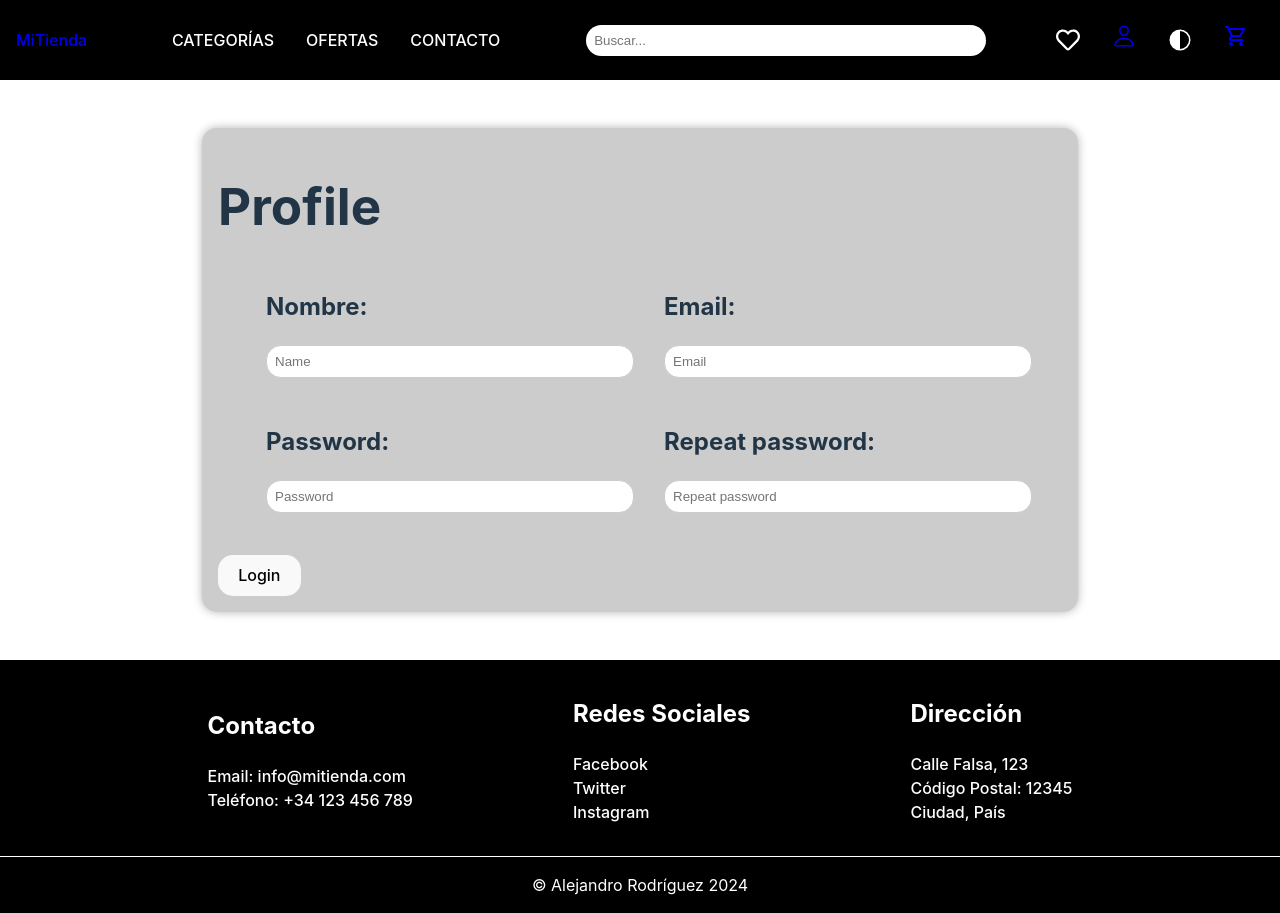
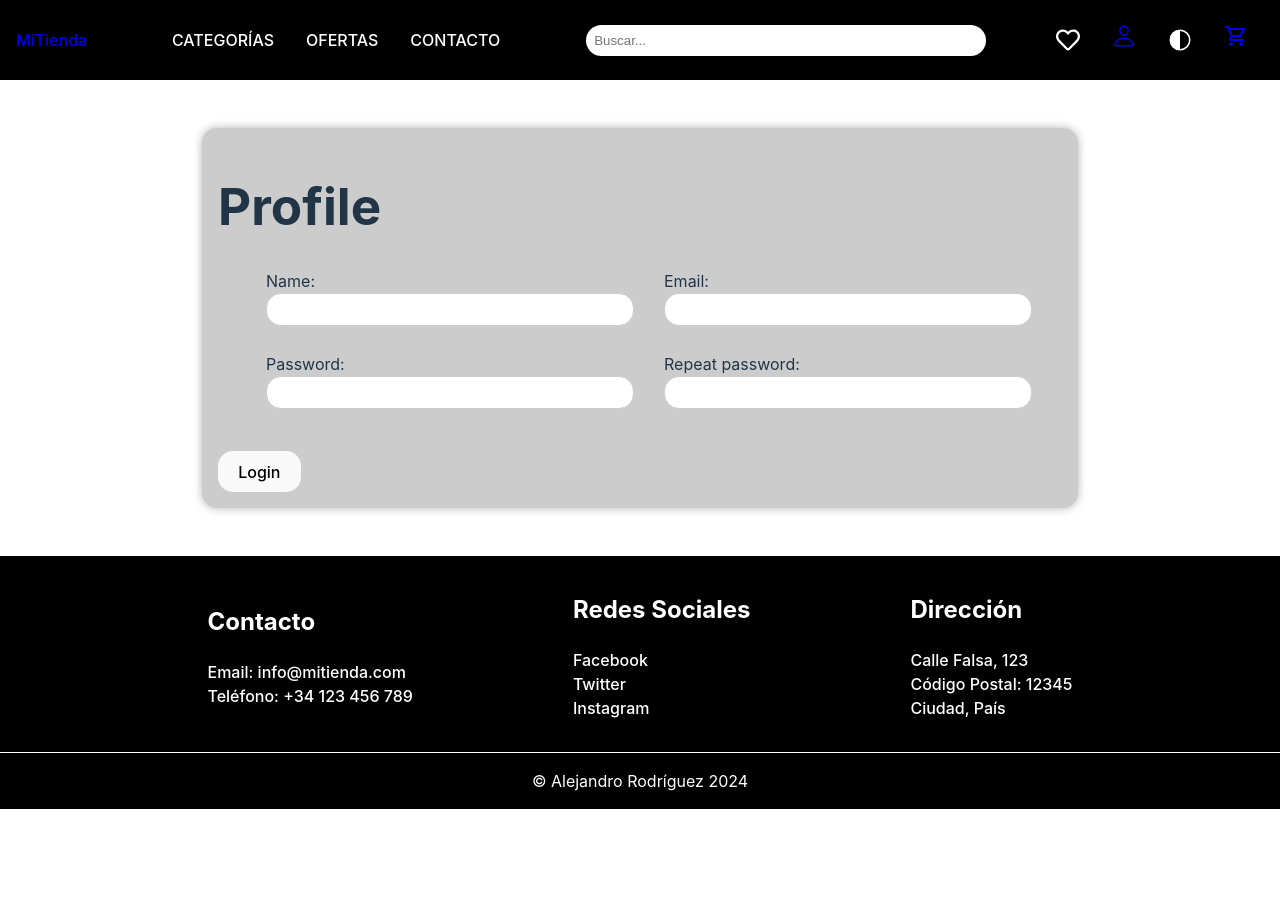
Before and after one commit to Alexrguez9/e-commerce_React, a React (Vite) app in the folder myshop/: page /login in a window 1280 px wide. After the commit the page ends 809 px from the top, so only its background shows below. Built offline with nearby package versions, Linux system fonts and the light colour scheme.

Commit message:
Create profile form with react-hook-form. Created errors for password and repeatPassword

```diff
--- a/myshop/package.json
+++ b/myshop/package.json
@@ -15,6 +15,7 @@
     "json-server": "^1.0.0-alpha.23",
     "react": "^18.2.0",
     "react-dom": "^18.2.0",
+    "react-hook-form": "^7.51.0",
     "react-icons": "^5.0.1",
     "react-redux": "^9.1.0",
     "react-router-dom": "^6.22.0",
--- a/myshop/src/views/Profile.jsx
+++ b/myshop/src/views/Profile.jsx
@@ -2,41 +2,74 @@ import React, { useState } from "react";
 import { useAuth } from "../context/AuthContext";
 import './Profile.css';
 import { useLocation, useNavigate } from "react-router-dom";
+import { useForm } from "react-hook-form";
 
 const Profile = () => {
     const { user, login, logout } = useAuth();
-    const [formData, setFormData] = useState({ name: '', email: '', role:'' , password:'', repeatPassword:''});
 
     const navigate = useNavigate();
     const location = useLocation();
 
-    const handleInputsChange = (e) => {
-        const { name, value } = e.target;
-        if (value.includes("@admin")){
-            formData.role = "admin";
-        } else {
-            formData.role = "user";
-        }
-        setFormData(prevData => ({
-            ...prevData,
-            [name]: value,
-            ['role']: formData.role,
-        }));
-    }
+    const {
+        register,
+        handleSubmit,
+        watch,
+        clearErrors,
+        setError,
+        formState: { errors },
+        reset,
+    } = useForm();
 
-    const handleLogin = () => {
-        if (!formData.name || !formData.email) {
+    // TODO: ERRORES DE NAME Y EMAIL
+
+    const onSubmit = handleSubmit((data) => {
+        console.log('User:', user);
+
+        if (!user) {
+            const updatedData = handleAdmin(data);
+            console.log(updatedData);
+            login(updatedData);
+            reset();
+            navigate(location.state.pathname);
+        } else{
+            logout();
+            if (!data.name || !data.email) {
             alert('Por favor, rellena todos los campos');
             return;
         }
-        if (formData.password == formData.repeatPassword) {
-            alert('Las contraseñas no coinciden');
-            return;
+        }
+    });
+
+    const handlePasswordValidation = () => {
+        console.log(errors);
+        if (errors.password) {
+            clearErrors("password");
         }
 
-        login(formData);
-        setFormData({ name: '', email: '' });
-        navigate(location.state.pathname);
+        const password = watch("password");
+        const repeatPassword = watch("repeatPassword");
+
+        if (password.length < 8) {
+            return setError("password", {
+                message: "La contraseña debe tener al menos 8 caracteres",
+            });
+        }
+
+        if (password === repeatPassword) {
+            clearErrors();
+        }
+    }
+
+    const handleAdmin = (data) => {
+        const email = watch("email");
+        const role = email.includes("@admin") ? "admin" : "user";
+        return {...data, role}
+    }
+
+    const handleLogout = () => {
+        if (user) {
+            logout();
+        }
     }
 
     return (
@@ -44,56 +77,73 @@ const Profile = () => {
             <div id="profile-card">
                 <div className="content">
                     <h1>Profile</h1>
+                    <form onSubmit={onSubmit}>
                         <div className="inputs">
                         <div className="input-container">
-                            <h2>Nombre: </h2>
+                            <label>
+                                Name:
                                 <input
                                     type="text"
-                                name="name"
-                                placeholder="Name"
-                                value={formData.name}
-                                onChange={handleInputsChange}
+                                    {...register("name", {
+                                        required: true,
+                                    })}
                                 />
+                            </label>
                         </div>
                         <div className="input-container">
-                            <h2>Email: </h2>
+                            <label>
+                                Email:
                                 <input
                                     type="text"
-                                name="email"
-                                placeholder="Email"
-                                value={formData.email}
-                                onChange={handleInputsChange}
+                                    {...register("email", {
+                                        required: true,
+                                    })}
                                 />
+                            </label>
                         </div>
                         <div className="input-container">
-                            <h2>Password: </h2>
+                            <label>
+                                Password:
                                 <input
-                                type="text"
-                                name="password"
-                                placeholder="Password"
-                                value={formData.password}
-                                onChange={handleInputsChange}
+                                    type="password"
+                                    {...register("password", {
+                                        required: true,
+                                        minLength: {
+                                            value: 8,
+                                            message: "La contraseña debe tener al menos 8 caracteres"
+                                        }
+                                    })}
+                                    onBlur={() => handlePasswordValidation()}
                                 />
+                                {errors.password && <span>{errors.password.message}</span>}
+                            </label>
                         </div>
                         <div className="input-container">
-                            <h2>Repeat password: </h2>
+                            <label>
+                                Repeat password:
                                 <input
-                                type="text"
-                                name="repeatPassword"
-                                placeholder="Repeat password"
-                                value={formData.repeatPassword}
-                                onChange={handleInputsChange}
+                                    type="password"
+                                    {...register("repeatPassword", {
+                                        required: "Por favor, repite la contraseña",
+                                        validate: (value) => value === watch("password") || "Las contraseñas no coinciden",
+                                    })}
+                                    onBlur={() => handlePasswordValidation()}
+
                                 />
+                                {errors.repeatPassword && <span>{errors.repeatPassword.message}</span>}
+                            </label>
                         </div>
                     </div>
-                {!user ? <div><button onClick={handleLogin}>Login</button></div> : <div><button onClick={logout}>Cerrar sesión</button></div>}
+                    {!user ? <div><button>Login</button></div> : <div><button onClick={handleLogout}>Cerrar sesión</button></div>}
                     {user && (
                     <div>
                         <p>¿Quieres cerrar sesión {user.name}?</p>
                     </div>
                     )}
+                </form>
                 </div>
             </div>
+
         </main>
     );
 }
```
Also changed, not shown: 1 other file (tests, documents, lock files or other folders). Lines whose indentation alone changed are shown as unchanged.
